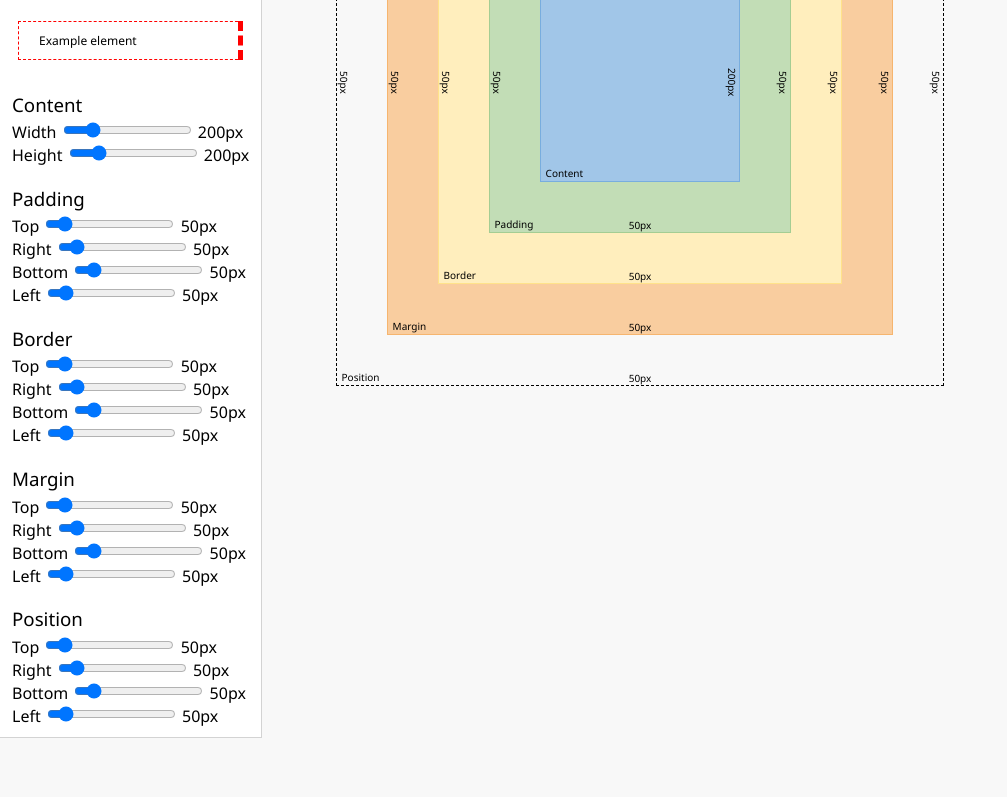
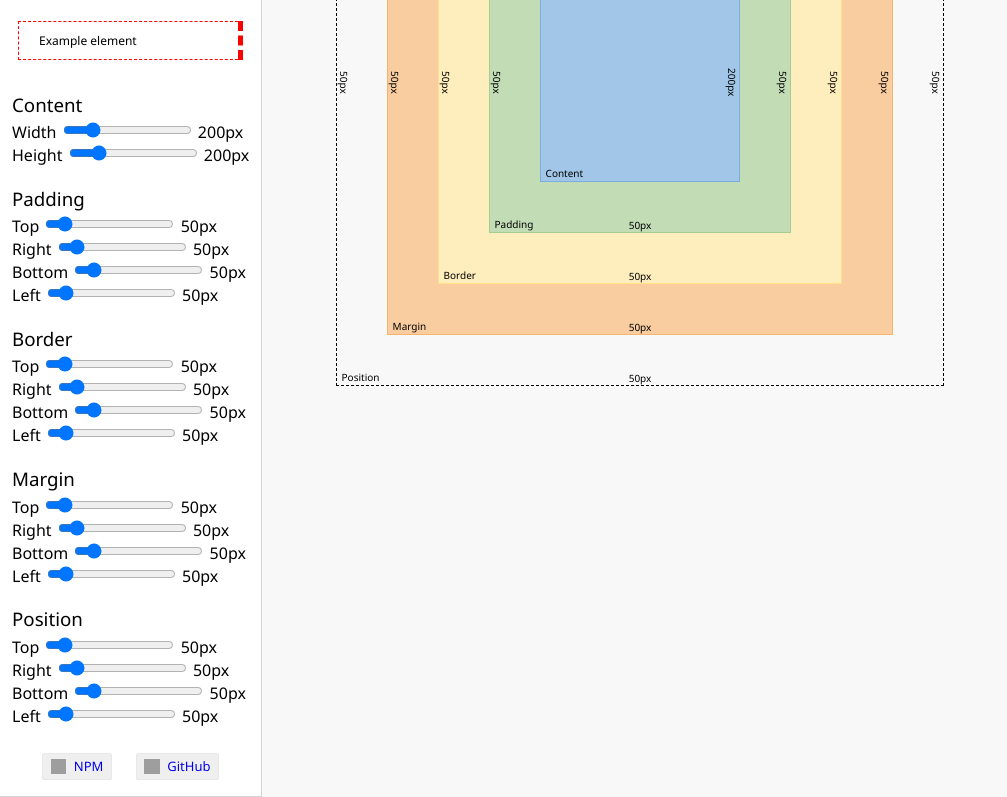
Before and after one commit to CSS-Canvas/Box-Model, a website with bundled scripts: page docs/index.html in a window 1280 px wide. Shown: the part 309-1106 px from the top of the page, without its empty margins (0-1007 px from the left). Before the commit the page ends 1047 px from the top, so only its background shows below. Built offline with nearby package versions, Linux system fonts and the light colour scheme; grey boxes are pictures that could not be loaded.

Commit message:
Add NPM and GitHub links

```diff
--- a/docs/index.css
+++ b/docs/index.css
@@ -38,19 +38,16 @@ section#settings {
 	position: absolute;
 	z-index: 2;
 	left: 0;
+	max-width: 30rem;
+	background-color: white;
+	border: 1px solid lightgrey;
+	border-left: unset;
 }
 
 section#display {
 	position: relative;
 	z-index: 1;
 	overflow: auto;
-}
-
-form {
-	max-width: 30rem;
-	background-color: white;
-	border: 1px solid lightgrey;
-	border-left: unset;
 }
 
 fieldset {
@@ -67,3 +64,31 @@ fieldset {
 	border: 1px dashed red;
 	border-right-width: 5px;
 }
+
+.links {
+	display: flex;
+	flex-flow: row wrap;
+	justify-content: center;
+	align-items: center;
+	gap: 1.5rem;
+	margin: 1rem 0;
+	font-size: small;
+}
+
+.links a {
+	display: flex;
+	flex-flow: row nowrap;
+	justify-content: center;
+	align-items: center;
+	gap: 1ch;
+	padding: 0.5ch 1ch;
+	text-decoration: none;
+	background-color: #8882;
+	border: 1px solid #8881;
+	border-radius: 0.2em;
+}
+
+.links img {
+	width: 1.2em;
+	height: 1.2em;
+}
--- a/docs/index.html
+++ b/docs/index.html
@@ -150,6 +150,10 @@
 						</label>
 					</fieldset>
 				</form>
+				<div class="links">
+					<a href="https://www.npmjs.com/~gigabyte5671"><img height="20" width="20" src="https://cdn.simpleicons.org/npm">NPM</a>
+					<a href="https://github.com/CSS-Canvas/Box-Model"><img height="20" width="20" src="https://cdn.simpleicons.org/github">GitHub</a>
+				</div>
 			</section>
 			<section id="display">
 				<h2>Model</h2>
```
